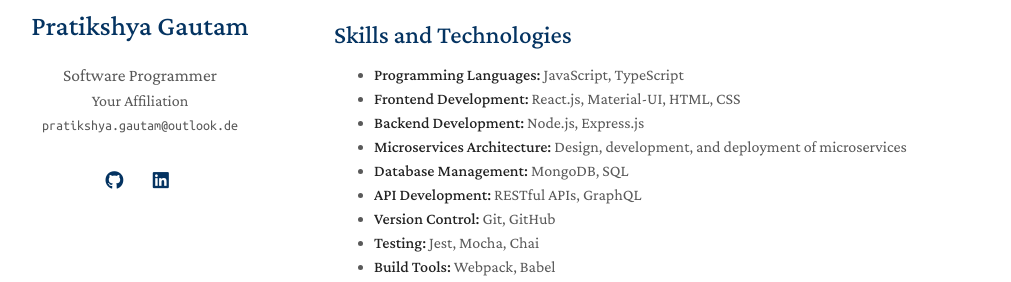
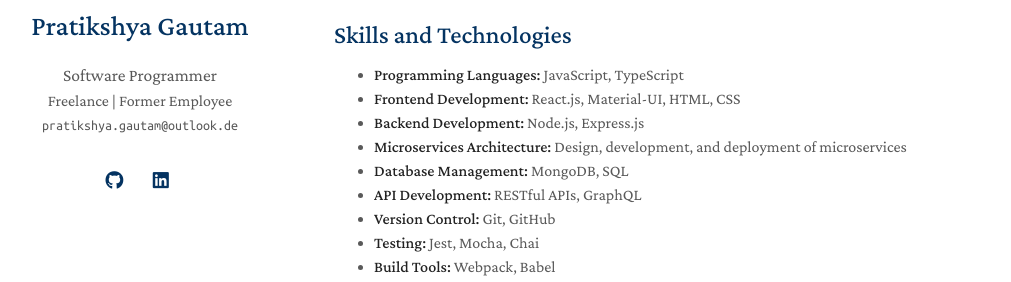
Before and after one commit to pratikshya-gautam/portfolio, a Jekyll site: the page built from index.md, in a window 1280 px wide. Shown: the part 204-486 px from the top of the page, without its empty margins (136-1147 px from the left). Built offline with Jekyll 4.4.1, drawn with Linux system fonts in a browser that asks for light colours; a style sheet for code colours, icons or effects is not loaded; our own code applies the rules of GitHub Pages for plain Markdown files; grey boxes are pictures that could not be loaded.

Commit message:
update affiliation

```diff
--- a/_config.yml
+++ b/_config.yml
@@ -1,7 +1,7 @@
 # Basic Information
 title: Pratikshya Gautam
 position: Software Programmer
-affiliation: Your Affiliation
+affiliation: Freelance | Former Employee
 email: pratikshya.gautam@outlook.de
 
 # Search Engine Optimization (SEO)
```
